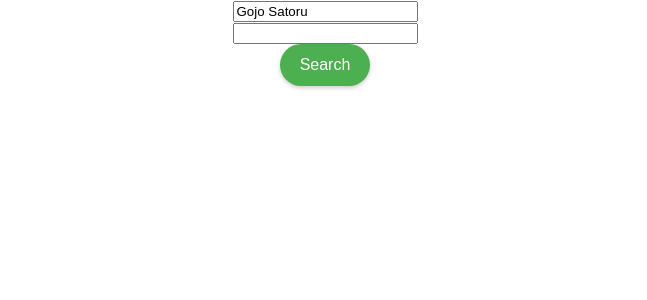
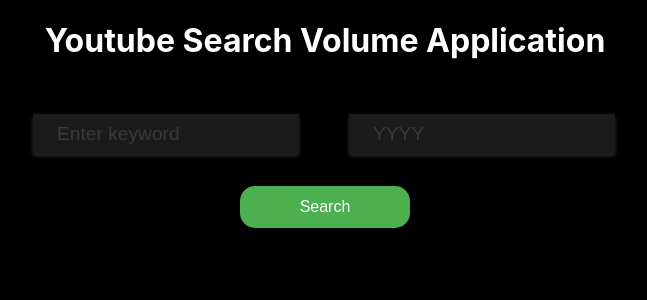
Before and after one commit to Praneeth2kp/Youtube_Volume_Checker, a React (Create React App) app: page / in a window 1280 px wide. Shown: the top 300 px of the page, without its empty margins (315-962 px from the left). Built offline with nearby package versions, Linux system fonts and the light colour scheme.

Commit message:
final commit

```diff
--- a/src/youtubesearch.css
+++ b/src/youtubesearch.css
@@ -1,23 +1,82 @@
-
-
+*{
+    background-color: rgb(0, 0, 0);
+    color: white;
+}
 .search-button {
     align-items: center;
     justify-content: center;
-  padding: 12px 20px;
+    padding: 12px 60px;
     background-color: #4CAF50;
     color: white;
     border: none;
-  border-radius: 25px;
+    border-radius: 15px;
     font-size: 16px;
     cursor: pointer;
     box-shadow: 0 2px 4px rgba(0, 0, 0, 0.2);
     transition: background-color 0.3s ease-in-out, transform 0.2s ease-in-out;
-  position: relative; /* Added position relative */
 }
 
 .search-button:hover {
     background-color: #45a049;
     transform: scale(1.1);
+}
+
+.inner-group-1 {
+    display: flex;
+    gap: 3rem;
+}
+
+.keyword,
+.calender {
+    width: 15rem;
+    height: 2.4rem;
+    margin-top: 2rem;
+    color: white;
+    background-color: #1b1b1b;
+    border: none;
+    /* border-radius: 6rem; */
+    padding-left: 1.5rem;
+    font-size: 1.2rem;
+    box-shadow: 0 2px 4px rgba(220, 217, 217, 0.2);
+
+}
+.keyword:focus,
+.calender:focus {
+    outline:none;
+}
+.keyword::placeholder,
+.calender::placeholder{
+    color: #393939;
+
+}
+
+.group-1 {
+    display: flex;
+    flex-direction: column;
+    gap: 2rem;
+    align-items: center;
+    justify-content: center;
+}
+
+.flexed {
+    margin-left: 23%;
+    margin-bottom: 10px;
+}
+
+.video-stats {
+    display: flex;
+    flex-wrap: wrap;
+    align-items: center;
+}
+
+/* Styling for each video statistics item */
+.video-stats p {
+    flex: 0 0 calc(33.33% - 10px);
+    /* Adjust the width as needed */
+    margin: 5px;
+    padding: 10px;
+    border: 1px solid #ccc;
+    text-align: center;
 }
 
 .flex-container {
--- a/src/youtubesearch.js
+++ b/src/youtubesearch.js
@@ -5,12 +5,13 @@
 import './youtubesearch.css';
 
 function YoutubeVolumeSearch() {
-    const [keyword, setKeyword] = useState('Gojo Satoru');
+    const [keyword, setKeyword] = useState('');
     const [searchResult, setSearchResult] = useState(null);
     const [totalResults, setTotalResults] = useState(0);
     const [loading, setLoading] = useState(false);
     const [error, setError] = useState(null);
     const [selectedYear, setSelectedYear] = useState(null);
+    const [videoStatsPerMonth, setVideoStatsPerMonth] = useState([]);
 
     const handleChange = (event) => {
         setKeyword(event.target.value);
@@ -27,6 +28,7 @@
             setLoading(true);
             setError(null);
             setSearchResult(null);
+            setVideoStatsPerMonth([]);
 
             if (!keyword) {
                 setError('Please enter a keyword');
@@ -40,21 +42,29 @@
                 return;
             }
 
+            const year = selectedYear.getFullYear();
+
             let params = {
                 q: keyword,
                 part: 'snippet',
                 type: 'video',
                 maxResults: 50,
-                key: 'AIzaSyC_rXms59iU06fuQlNrZ8jsrwXooRCp3K0',
+                key: 'AIzaSyCJr0tj--OThVpP7wYX4yLhE3hTrm43Av8',
             };
 
-            if (selectedYear) {
-                const year = selectedYear.getFullYear();
-                const fromDate = `${year}-01-01T00:00:00Z`;
-                const toDate = `${year + 1}-01-01T00:00:00Z`;
-                params.publishedAfter = fromDate;
-                params.publishedBefore = toDate;
+            const videoStats = [];
+            for (let month = 0; month < 12; month++) {
+                const fromDate = new Date(year, month, 1);
+                const toDate = new Date(year, month + 1, 1);
+                params.publishedAfter = fromDate.toISOString();
+                params.publishedBefore = toDate.toISOString();
+                const response = await axios.get(`https://www.googleapis.com/youtube/v3/search`, {
+                    params,
+                });
+                videoStats.push({ month: fromDate.toLocaleString('default', { month: 'long' }), count: response.data.pageInfo.totalResults });
             }
+
+            setVideoStatsPerMonth(videoStats);
 
             const response = await axios.get(`https://www.googleapis.com/youtube/v3/search`, {
                 params,
@@ -71,39 +81,51 @@
 
     return (
         <div>
-            <div className='inputsearch'>
-                <div className='inputs'>
-                    <div className='input-container'>
+            <h1 style={{ textAlign: 'center', color: 'White' }}>Youtube Search Volume Application</h1>
+            <div className='group-1'>
+                <div className='inner-group-1'>
                     <input
                         type="text"
-                            className={`keyword ${keyword ? 'active' : ''}`}
+                        className="keyword"
                         placeholder="Enter keyword"
                         value={keyword}
                         onChange={handleChange}
                     />
-                        <div className='underline'></div>
-                    </div>
-                    <div className='input-container'>
+                    <div style={{ width: '270px' }}>
                         <DatePicker
-                            className={`calender ${selectedYear ? 'active' : ''}`}
+                            className="calender"
+                            placeholderText='YYYY'
                             selected={selectedYear}
                             onChange={handleYearChange}
                             dateFormat="yyyy"
                             showYearPicker
                             scrollableYearDropdown
                         />
-                        <div className='underline'></div>
+                    </div>
+                </div>
+                <div>
+                    <button onClick={handleSearch} className="search-button"> Search</button>
                 </div>
             </div>
 
-                <button onClick={handleSearch} className='search-button'>Search</button>
-            </div>
-            {loading && <p>Loading....</p>}
+            {loading && <p>Loading...</p>}
+
             {error && <p>{error}</p>}
+
             {searchResult && (
                 <div>
-                    <h2>Search Results:</h2>
                     <h2>Total Videos Found: {totalResults}</h2>
+                    <h2>Video Uploads per Month:</h2>
+                    <div className='flexed'>
+                        <div className="video-stats">
+                            {videoStatsPerMonth.map((stat) => (
+                                <p key={stat.month}>
+                                    {stat.month}: {stat.count}
+                                </p>
+                            ))}
+                        </div>
+                    </div>
+
                     <div className="flex-container">
                         {searchResult.map((item) => (
                             <div key={item.id.videoId} className="flex-item">
@@ -119,7 +141,6 @@
                             </div>
                         ))}
                     </div>
-
                 </div>
             )}
         </div>
```
Lines whose indentation alone changed are shown as unchanged.
